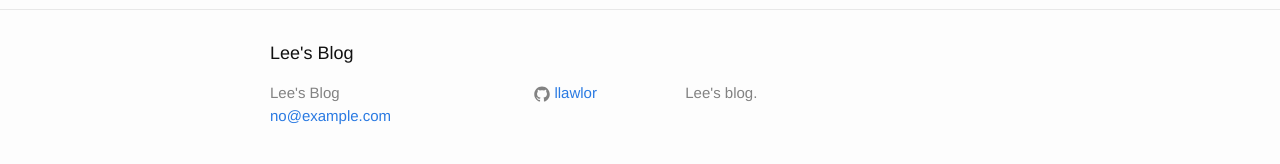
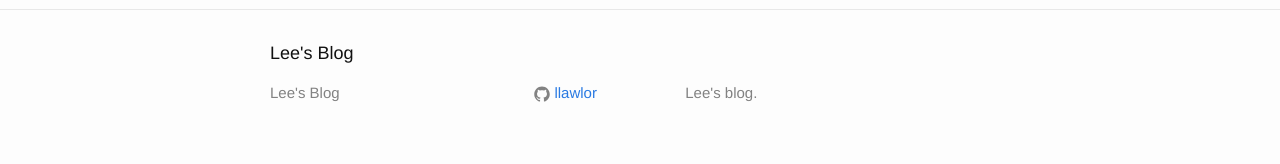
Before and after one commit to llawlor/llawlor.github.io, a Jekyll site: the page built from about.md, in a window 1280 px wide. Shown: the part 341-505 px from the top of the page. Built offline with Jekyll 4.4.1, drawn with Linux system fonts in a browser that asks for light colours.

Commit message:
remove email

```diff
--- a/_config.yml
+++ b/_config.yml
@@ -7,7 +7,7 @@
 
 # Site settings
 title: "Lee's Blog"
-email: no@example.com
+email:
 description: "Lee's blog."
 baseurl: "" # the subpath of your site, e.g. /blog
 url: "http://llawlor.github.io" # the base hostname & protocol for your site
```
